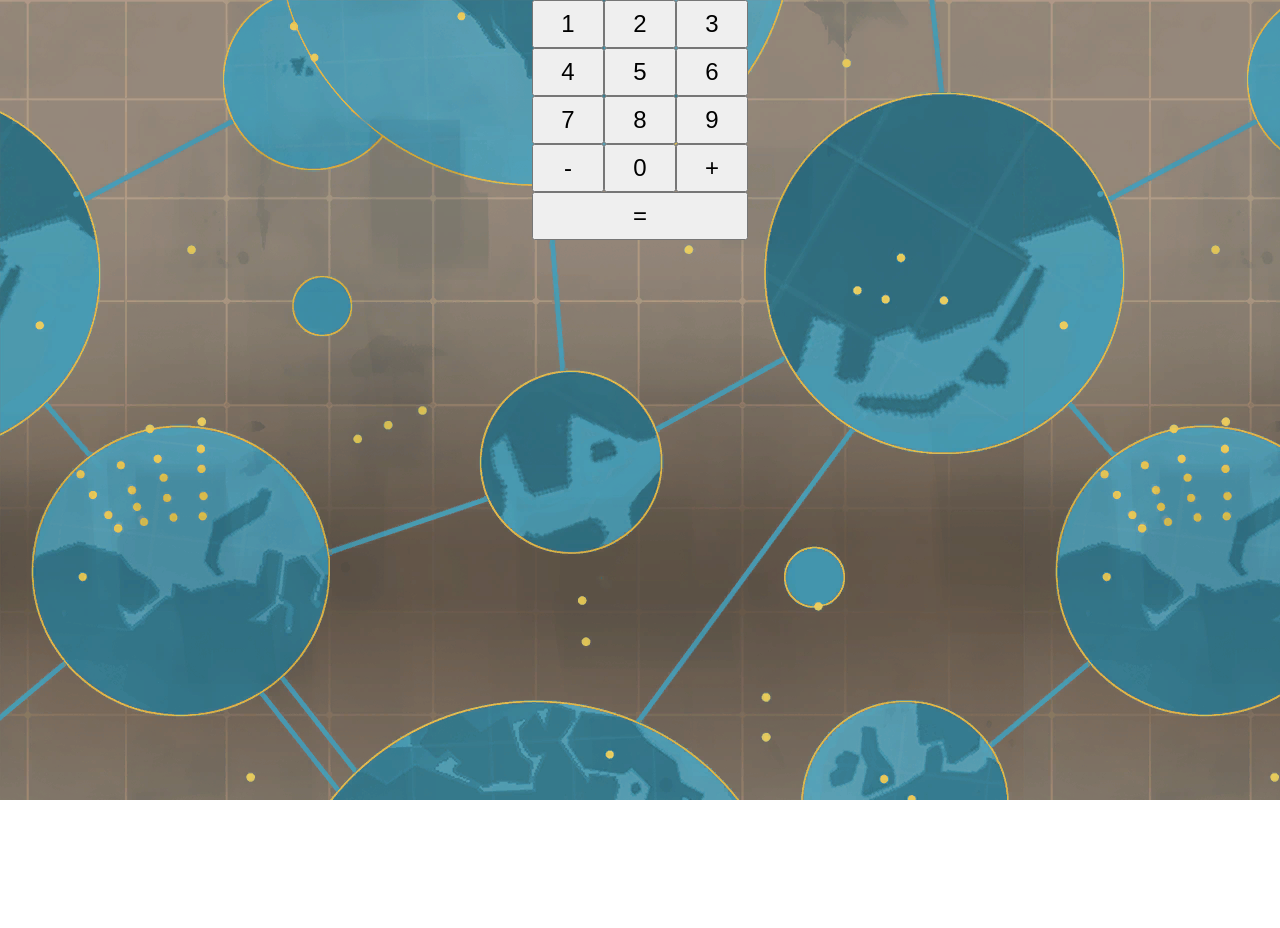
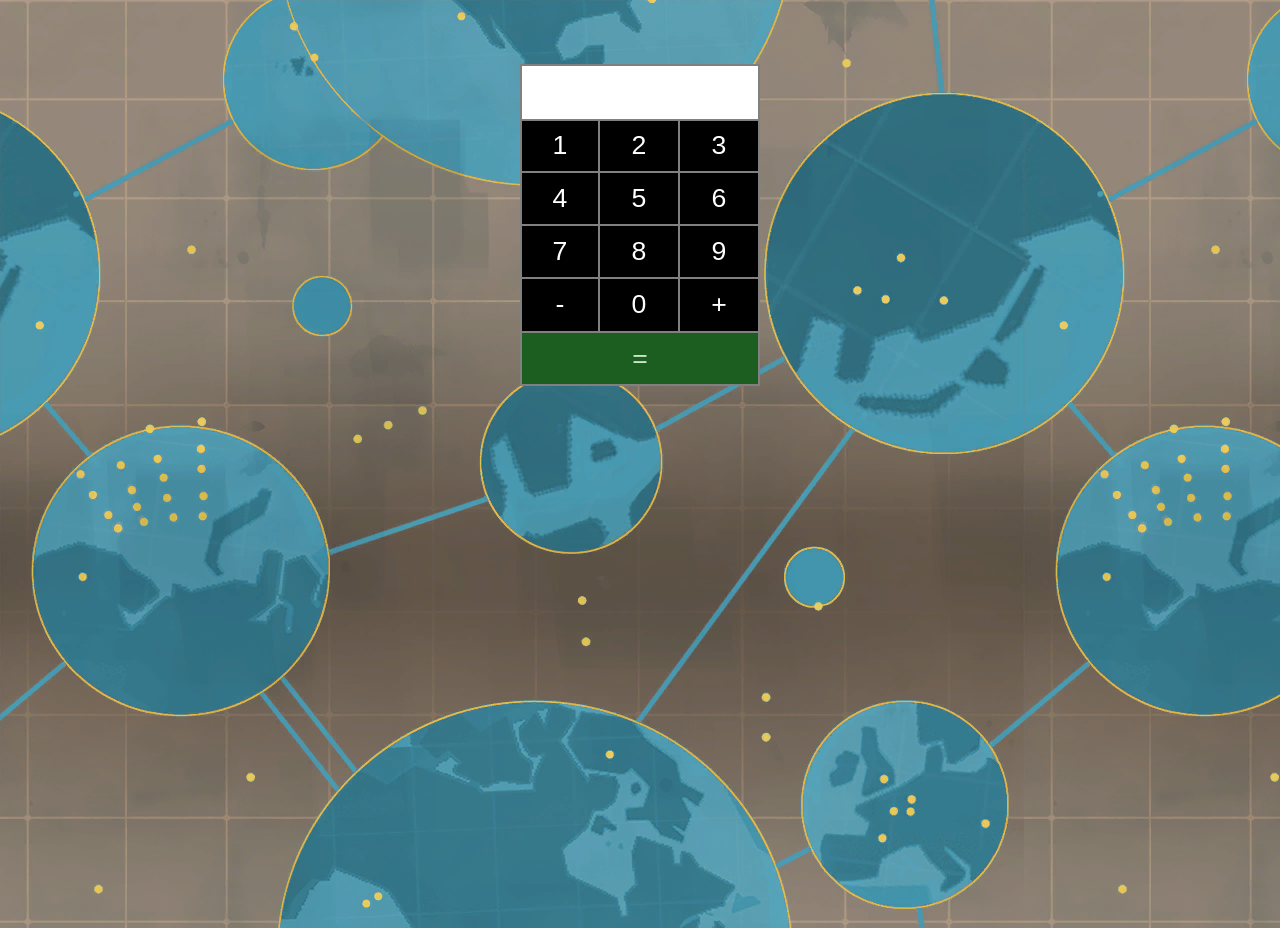
Before and after one commit to FireLemons/ErrorFreeCalculatorReact, a React (Create React App) app: page / in a window 1280 px wide. Before the commit the page ends 800 px from the top, so only its background shows below. Built offline with nearby package versions, Linux system fonts and the light colour scheme.

Commit message:
styled calculator buttons

```diff
--- a/src/App.scss
+++ b/src/App.scss
@@ -1,21 +1,52 @@
 .App {
+  height: 100vh;
+  padding: 4em;
   text-align: center;
-  height: 100vh;
 
   p {
+    background-color: white;
+    border: 2px solid grey;
+    border-bottom: 0;
+    font-size: 20pt;
     margin: 0;
+    margin-left: calc(50% - 4.5em);
+    min-height: 2em;
+    width: calc(9em - 4px);
   }
 
   .buttons {
     button {
-      font-size: 18pt;
+      background-color: black;
+      border: 2px solid gray;
+      color: white;
+      font-size: 20pt;
       min-width: 3em;
       min-height: 2em;
+
+      &:hover {
+        background-color: #212121;
+      }
+
+      &:not(:first-child) {
+        border-left: 0;
+      }
+    }
+
+    div:not(:first-child) {
+      button {
+        border-top: 0;
+      }
     }
 
     div:last-child {
       button {
+        background-color: #1b5e20;
+        color: #c8e6c9;
         width: 9em;
+
+        &:hover {
+          background-color: #2e7d32;
+        }
       }
     }
   }
```
